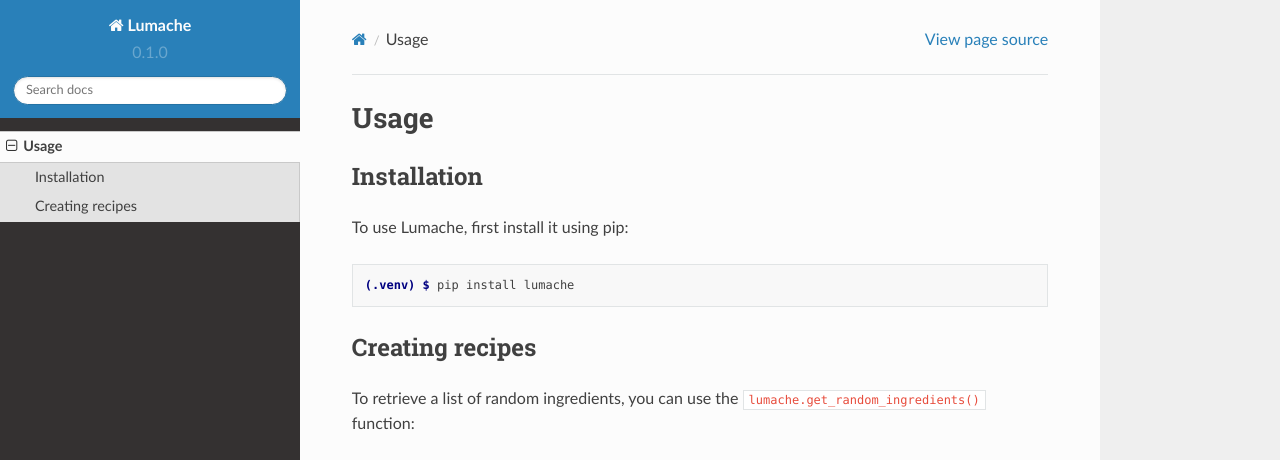
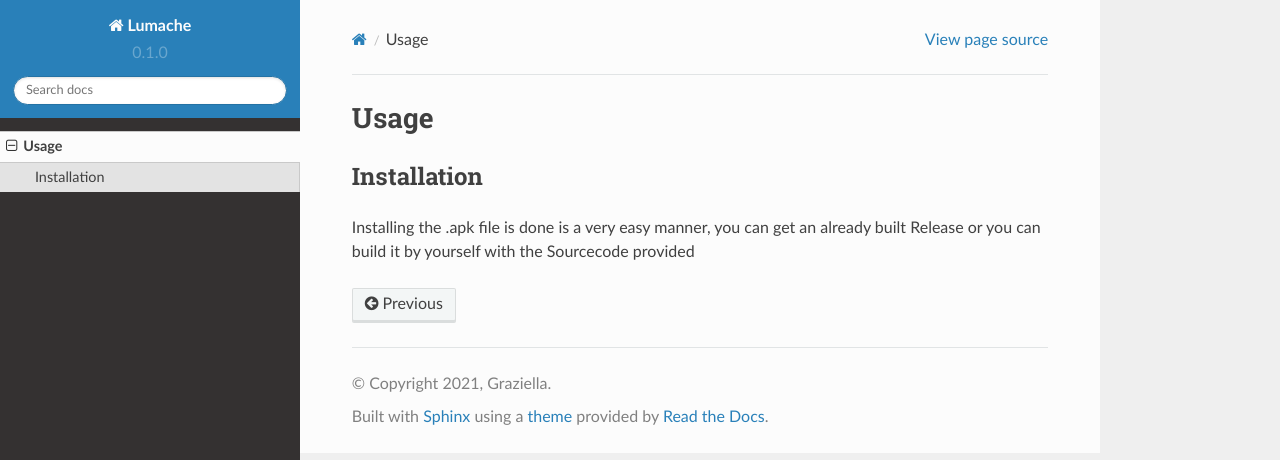
Before and after one commit to KekwEzmo/GGamesRTD, a Sphinx documentation site: the page built from docs/source/usage.rst, in a window 1280 px wide and 1095 px high. Shown: the top 460 px of the window. Built offline with Sphinx 7.4.7 and the Read the Docs theme 2.0.0, drawn with Linux system fonts in a browser that asks for light colours; pages that are not in the unit, such as notebooks, are missing from menus; some of the changed text lies outside the part shown; grey boxes are pictures that could not be loaded.

Commit message:
Update usage.rst

```diff
--- a/docs/source/usage.rst
+++ b/docs/source/usage.rst
@@ -6,28 +6,4 @@ Usage
 Installation
 ------------
 
-To use Lumache, first install it using pip:
-
-.. code-block:: console
-
-   (.venv) $ pip install lumache
-
-Creating recipes
-----------------
-
-To retrieve a list of random ingredients,
-you can use the ``lumache.get_random_ingredients()`` function:
-
-.. autofunction:: lumache.get_random_ingredients
-
-The ``kind`` parameter should be either ``"meat"``, ``"fish"``,
-or ``"veggies"``. Otherwise, :py:func:`lumache.get_random_ingredients`
-will raise an exception.
-
-.. autoexception:: lumache.InvalidKindError
-
-For example:
-
->>> import lumache
->>> lumache.get_random_ingredients()
-['shells', 'gorgonzola', 'parsley']
+Installing the .apk file is done is a very easy manner, you can get an already built Release or you can build it by yourself with the Sourcecode provided
```
